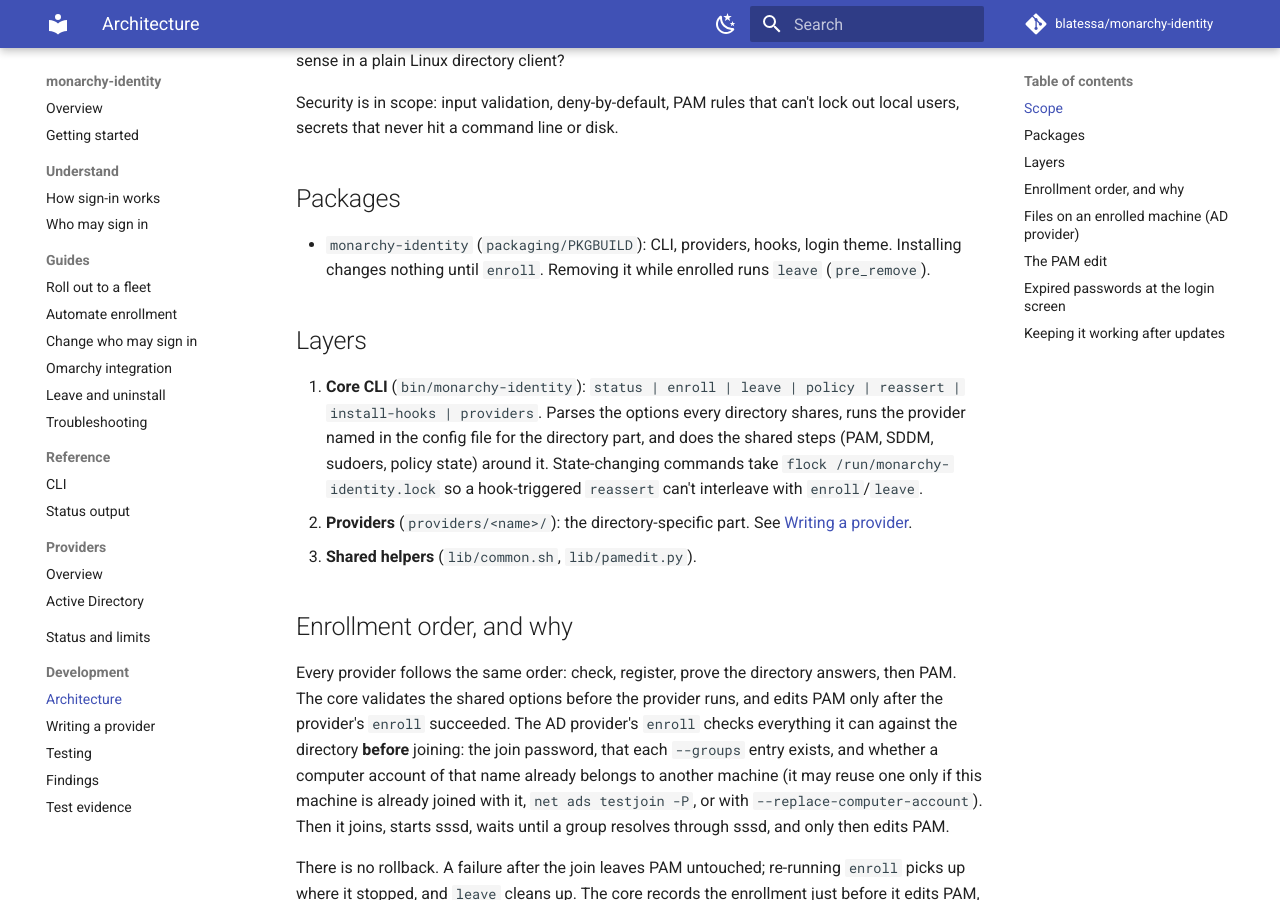
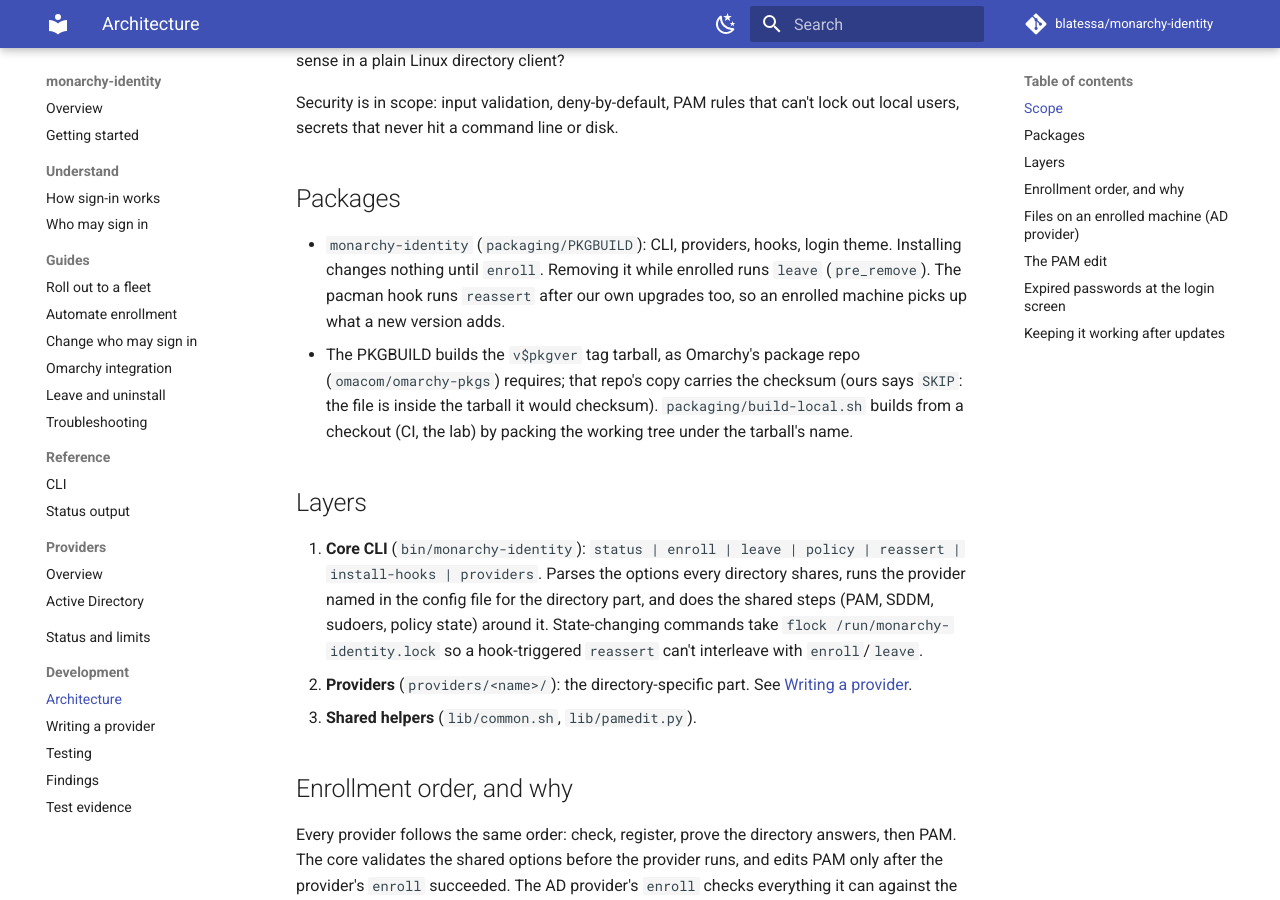
Before and after one commit to blatessa/monarchy-identity, an MkDocs documentation site: the page built from docs/dev/architecture.md, in a window 1280 px wide and 900 px high, scrolled down 688 px. Built offline with MkDocs 1.6.1 and Material for MkDocs 9.7.7, drawn with Linux system fonts in a browser that asks for light colours; comment, search, counter and statistics services are not loaded.

Commit message:
Package: build the release tarball, as Omarchy's package repo requires
omacom/omarchy-pkgs only takes recipes with pinned, checksummed sources, so the PKGBUILD now fetches the v$pkgver tag
tarball instead of reading the checkout. Its checksum lives in that repo's copy (ours says SKIP: this file is inside
the tarball it would checksum). packaging/build-local.sh builds from a checkout for CI and the lab by packing the
working tree under the tarball's name.

The pacman hook now also runs reassert when monarchy-identity itself is upgraded, so what a new version adds (like
the expired-password login screen) reaches enrolled machines without a manual reassert. Scriptlet reviewed:
installing never enrolls; removing while enrolled runs leave.

Tested: build-local.sh; the recipe alone in a clean dir from a GitHub tarball, with and without a filled checksum;
lab e2e-package (new: own upgrade repairs the login screen's PAM) and e2e-greeter.
Docs: README, architecture (packages), testing, release skill (the omarchy-pkgs PR and their bot).

Part of #49

Co-Authored-By: Claude Opus 5.5 <noreply@anthropic.com>

```diff
--- a/docs/dev/architecture.md
+++ b/docs/dev/architecture.md
@@ -25,7 +25,11 @@ hit a command line or disk.
 ## Packages
 
 - `monarchy-identity` (`packaging/PKGBUILD`): CLI, providers, hooks, login theme. Installing changes nothing until
-  `enroll`. Removing it while enrolled runs `leave` (`pre_remove`).
+  `enroll`. Removing it while enrolled runs `leave` (`pre_remove`). The pacman hook runs `reassert` after our own
+  upgrades too, so an enrolled machine picks up what a new version adds.
+- The PKGBUILD builds the `v$pkgver` tag tarball, as Omarchy's package repo (`omacom/omarchy-pkgs`) requires; that
+  repo's copy carries the checksum (ours says `SKIP`: the file is inside the tarball it would checksum).
+  `packaging/build-local.sh` builds from a checkout (CI, the lab) by packing the working tree under the tarball's name.
 
 ## Layers
 
```
Also changed, not shown: .claude/skills/release/SKILL.md (+6 -0 lines), README.md (+1 -1 lines), docs/dev/testing.md (+2 -1 lines), 7 other files.
